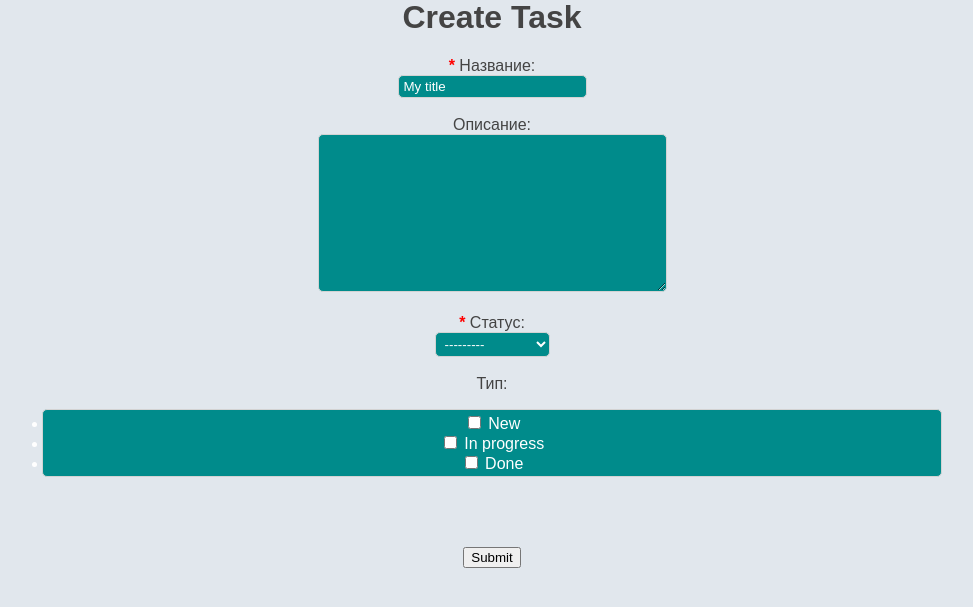
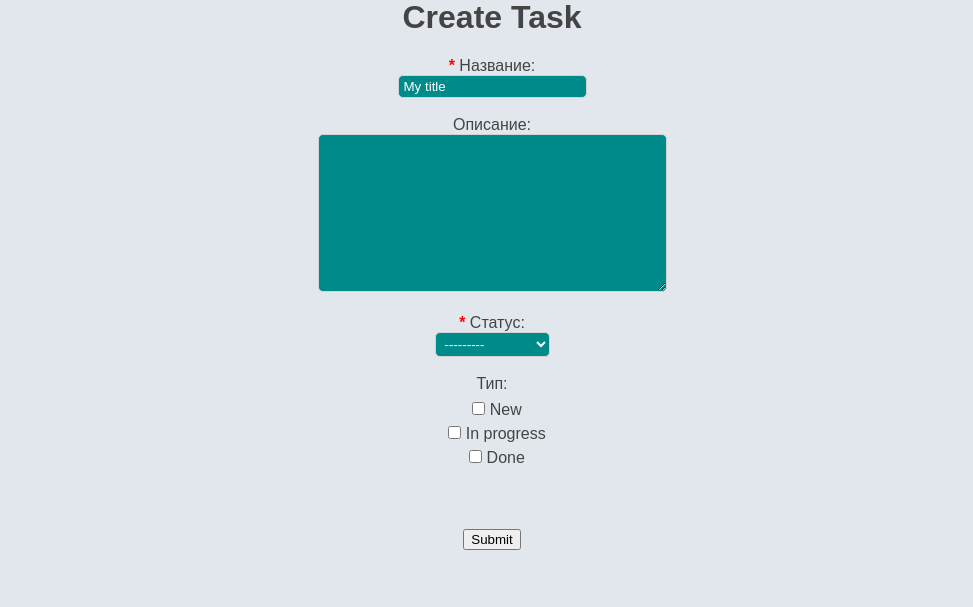
Before and after one commit to Beknasar/python_group_6_homework_61_Ulanbek_uulu_Beknasar, a Django app: page /tasks/add/ in a window 1280 px wide. Shown: the part 61-668 px from the top of the page, without its empty margins (148-1121 px from the left). Run offline with Django 3.2, Linux system fonts and the light colour scheme; data comes from the database, SQL or seed files in the repository; some libraries are stand-ins or nearby versions.

Commit message:
Добавлены стили для checkbox.

```diff
--- a/source/webapp/static/css/style.css
+++ b/source/webapp/static/css/style.css
@@ -6,13 +6,13 @@ body {
     /* отступ, чтобы компенсировать высоту навбара */
     margin-top: 60px;
     background: #e1e7ed;
-    text-align: center;
 }
 
 .container {
     margin: 0 auto;
     width: 100%;
     max-width: 900px;
+    text-align: center;
 }
 
 .navbar {
@@ -173,3 +173,14 @@ body {
     display: inline-block;
     float: right;
 }
+
+.form-checkboxes {
+    /*text-align: left;*/
+    list-style: none;
+    margin: 0;
+    padding: 5px 0 5px 10px;
+}
+
+.form-checkboxes li {
+    padding: 3px;
+}
--- a/source/webapp/templates/partial/form_field.html
+++ b/source/webapp/templates/partial/form_field.html
@@ -4,8 +4,14 @@
         <span class="red">*</span>
     {% endif %}
     {{ field.label }}:
-</label><br/>
-{{ field|add_class:'form-input'|add_error_class:'form-error' }}<br/>
+</label>
+<br/>
+{% if field|field_type == 'modelmultiplechoicefield' %}
+    {{ field|add_class:'form-checkboxes'|add_error_class:'form-error' }}
+{% else %}
+    {{ field|add_class:'form-input'|add_error_class:'form-error' }}
+{% endif %}
+<br/>
 {% for error in field.errors %}
     <p class="error">{{ error }}</p>
 {% endfor %}
```
